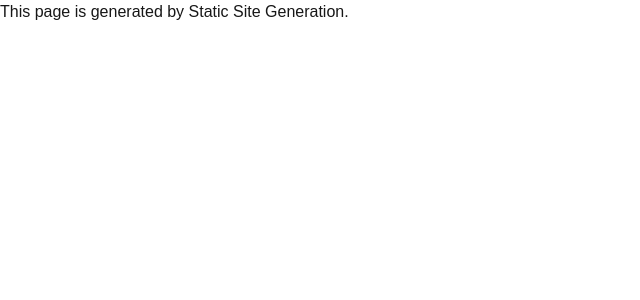
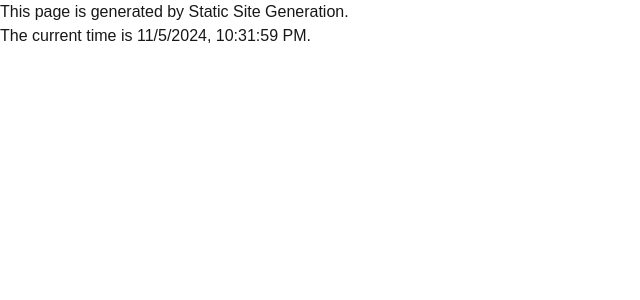
Before and after one commit to hashimoto-kento/c2c-nextjs, a Next.js app: page /ssg in a window 1280 px wide. Shown: the top 300 px of the page, without its empty margins (0-640 px from the left). Built offline with nearby package versions, Linux system fonts and the light colour scheme.

Commit message:
ssg page => async use

```diff
--- a/src/app/ssg/page.tsx
+++ b/src/app/ssg/page.tsx
@@ -1,22 +1,31 @@
-import { NextPage } from 'next';
-import Head from 'next/head';
+import { GetStaticProps, NextPage } from 'next';
 
-type SSGProps = {}
+type SSGProps = {
+  message: string;
+}
 
-const SSG: NextPage<SSGProps> = () => {
+export const metadata = {
+  title: 'SSG Page',
+  description: 'This page is generated by Static Site Generation.',
+};
+
+export default async function SSG() {
+
+  const timestamp = new Date().toLocaleString();
+  const message = `The current time is ${timestamp}.`;
+
+  console.log(message);
+
   return (
     <div>
-      <Head>
-        <title>SSG Static Site Generation</title>
-        <link rel='icon' href='/favicon.ico' />
-      </Head>
       <main>
         <p>
           This page is generated by Static Site Generation.
+        </p>
+        <p>
+          {message}
         </p>
       </main>
     </div>
   )
 }
-
-export default SSG;
```
